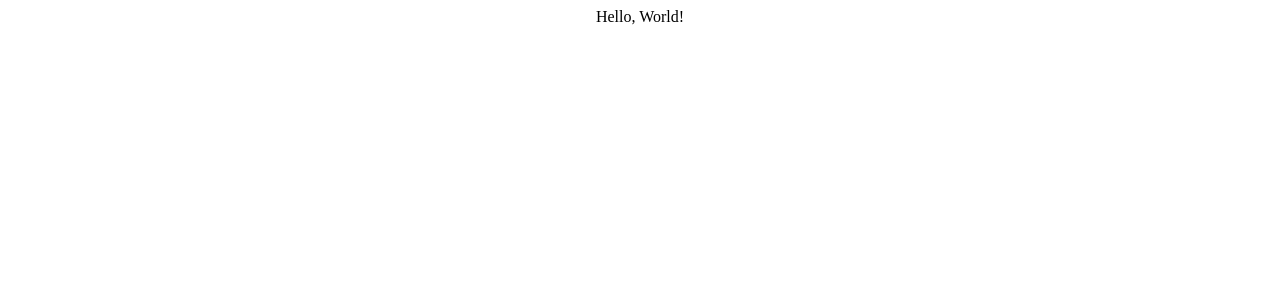
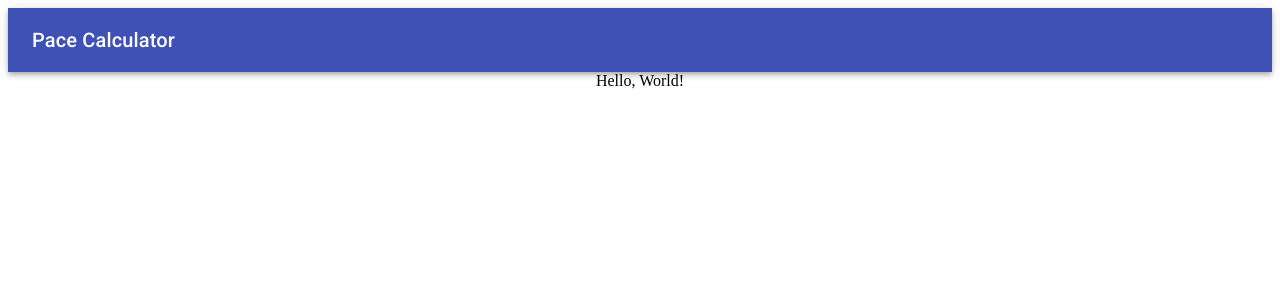
Before and after one commit to majikjohnson/pace-calculator, a React (Create React App) app in the folder client/: page / in a window 1280 px wide. Shown: the top 300 px of the page. Built offline with nearby package versions, Linux system fonts and the light colour scheme; the HTML template or start-up script is replaced by a standard one.

Commit message:
Added Navbar placeholder

```diff
--- a/client/src/App.js
+++ b/client/src/App.js
@@ -1,12 +1,16 @@
 import React from 'react';
 import './App.css';
+import 'typeface-roboto';
+
+import Navbar from './components/layout/Navbar';
 
 function App() {
-  return (
-    <div className="App">
-     Hello, World!
-    </div>
-  );
+	return (
+		<div className="App">
+			<Navbar />
+			Hello, World!
+		</div>
+	);
 }
 
 export default App;
--- /dev/null
+++ b/client/src/components/layout/Navbar.js
@@ -0,0 +1,18 @@
+import React, { Fragment } from 'react';
+import { AppBar, Toolbar, Typography } from '@material-ui/core';
+
+const Navbar = () => {
+	return (
+		<Fragment>
+			<AppBar position="static">
+				<Toolbar>
+					<Typography variant="h6" color="inherit">
+						Pace Calculator
+					</Typography>
+				</Toolbar>
+			</AppBar>
+		</Fragment>
+	);
+};
+
+export default Navbar;
```
